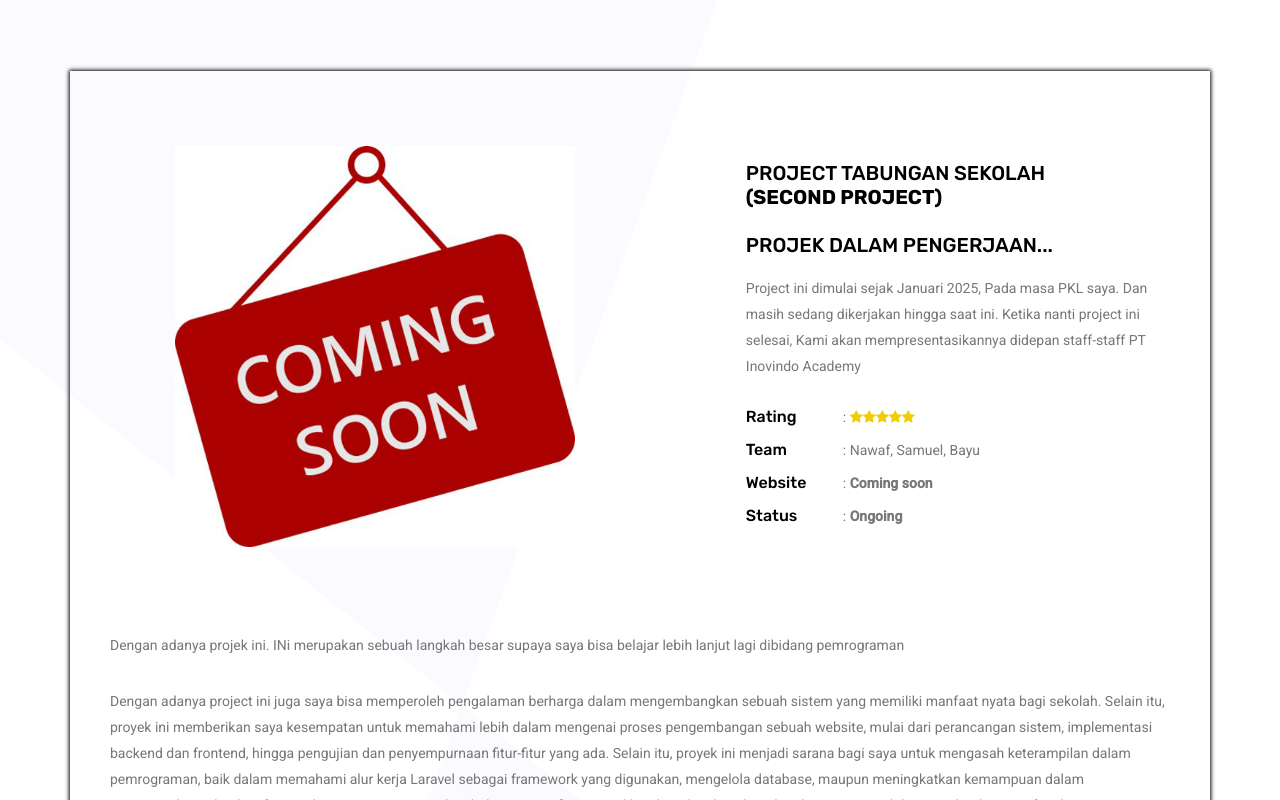
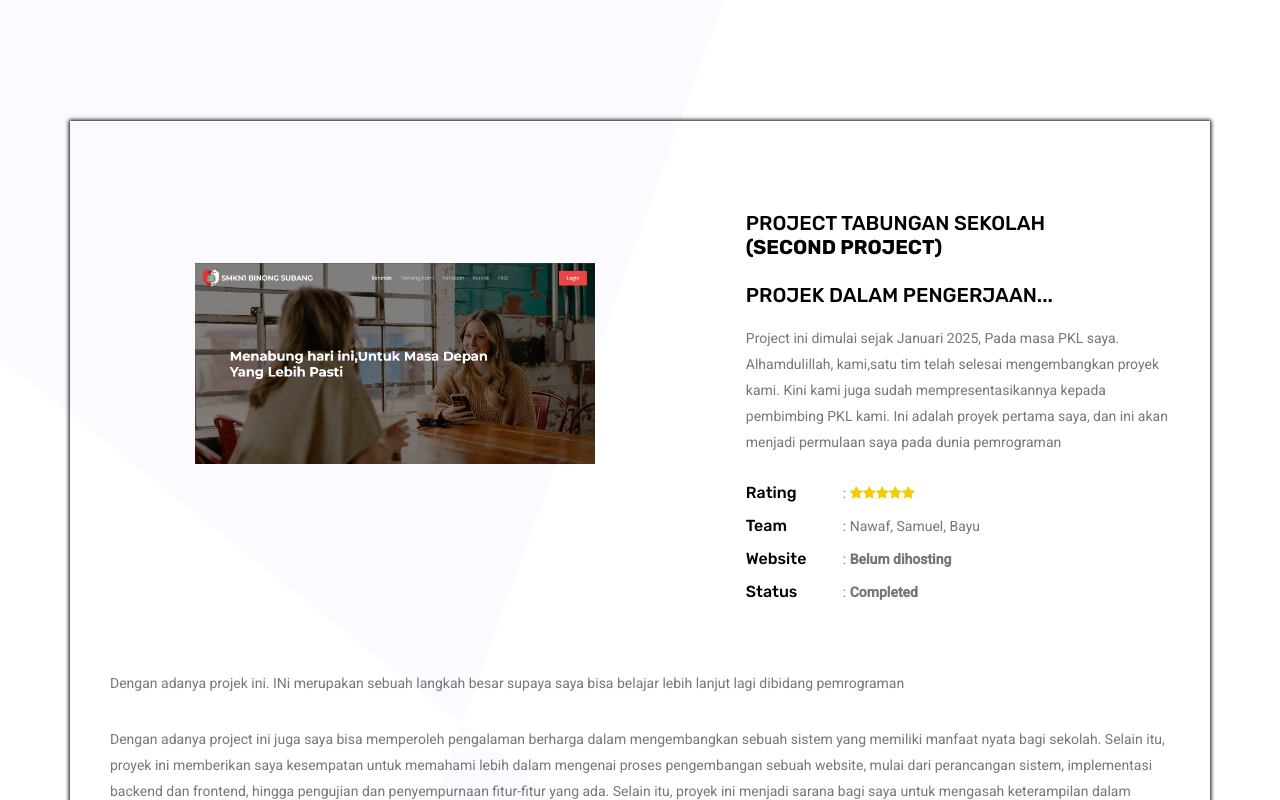
Before and after one commit to Napwapp/Revisi-Portofolio-Mnawaf, a plain HTML site: page projek.html in a window 1280 px wide. Shown: the part 1294-2094 px from the top of the page. Drawn offline with Linux system fonts and the light colour scheme; some packages are replaced by stand-ins of ours.

Commit message:
sedikit perubahan

```diff
--- a/css/mine.css
+++ b/css/mine.css
@@ -5,3 +5,19 @@
 .col-lg-6 {
     padding: 20px;
 }
+
+.left_img {
+    width: 500px;
+    height: 350px;
+    display: flex;
+    align-items: center;
+    justify-content: center;
+    overflow: hidden;
+}
+
+.left_img img {
+    max-width: 100%;
+    max-height: 100%;
+    width: auto;
+    height: auto;
+}
--- a/projek.html
+++ b/projek.html
@@ -63,7 +63,7 @@
                 <div class="row">
                     <div class="col-lg-6">
                         <div class="left_img">
-                            <img class="img-fluid" src="img/Project/florian-olivo-4hbJ-eymZ1o-unsplash.jpg" alt="">
+                            <img class="img-fluid fixed-image" src="img/Project/florian-olivo-4hbJ-eymZ1o-unsplash.jpg" alt="">
                         </div>
                     </div>
                     <div class="offset-lg-1 col-lg-5">
@@ -96,21 +96,21 @@
                 <div class="row">
                     <div class="col-lg-6">
                         <div class="left_img">
-                            <img class="img-fluid" src="img/Project/coming-soon.jpeg" alt="" style="width: 400px; margin-left: 60px; margin-top: 15px;">
+                            <img class="img-fluid fixed-image" src="img/Project/project tabungan-sekolah.png" alt="" style="width: 400px; margin-left: 60px; margin-top: 15px;">
                         </div>
                     </div>
                     <div class="offset-lg-1 col-lg-5">
                         <div class="portfolio_right_text mt-30">
                             <h4 class="text-uppercase">Project Tabungan Sekolah <br> <strong>(Second Project)</strong> <br><br> Projek dalam pengerjaan...</h4>
                             <p>
-                                Project ini dimulai sejak Januari 2025, Pada masa PKL saya. Dan masih sedang dikerjakan hingga saat ini. Ketika nanti project ini selesai, Kami akan mempresentasikannya didepan staff-staff PT Inovindo Academy
+                                Project ini dimulai sejak Januari 2025, Pada masa PKL saya. Alhamdulillah, kami,satu tim telah selesai mengembangkan proyek kami. Kini kami juga sudah mempresentasikannya kepada pembimbing PKL kami. Ini adalah proyek pertama saya, dan ini akan menjadi permulaan saya pada dunia pemrograman
                             </p>
                             <ul class="list">
                                 <li><span>Rating</span>: <i class="fa fa-star"></i><i class="fa fa-star"></i><i class="fa fa-star"></i><i class="fa fa-star"></i><i
                                         class="fa fa-star"></i></li>
                                 <li><span>Team</span>: Nawaf, Samuel, Bayu</li>
-                                <li><span>Website</span>: <strong>Coming soon</strong></li>
-                                <li><span>Status</span>: <strong>Ongoing</strong></li>
+                                <li><span>Website</span>: <strong>Belum dihosting</strong></li>
+                                <li><span>Status</span>: <strong>Completed</strong></li>
                             </ul>
                         </div>
                     </div>
```
Also changed, not shown: index.html (+2 -5 lines), img/Project/project tabungan-sekolah.png (added).
